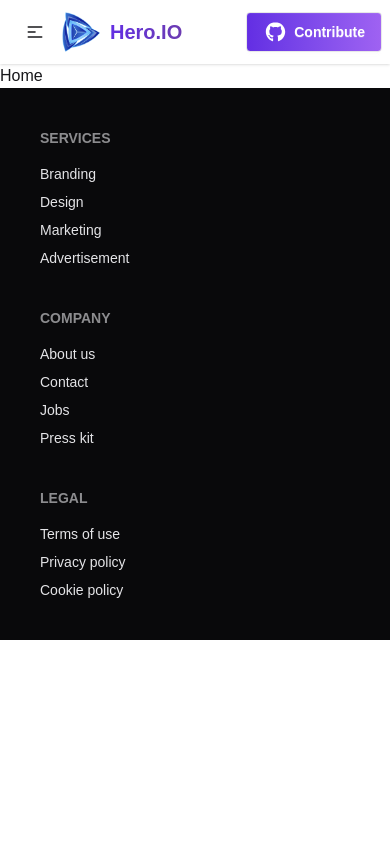
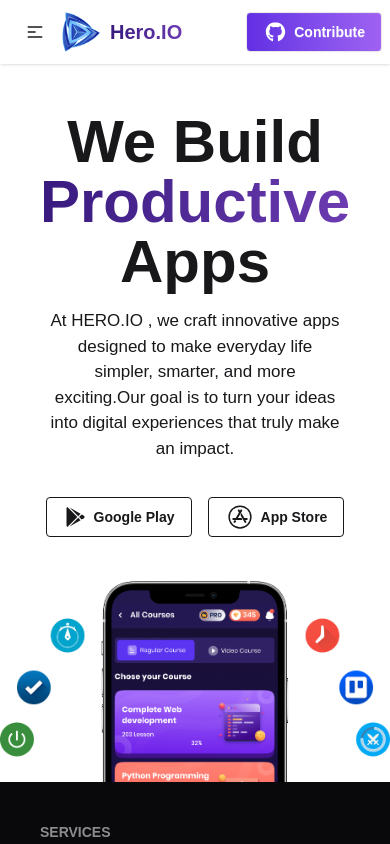
Before and after one commit to golamsarwar96/hero-io-react-app, a React (Vite) app: page / in a window 390 px wide. Shown: the top 844 px of the page. Built offline with nearby package versions, Linux system fonts and the light colour scheme.

Commit message:
Designed banner and made it responsive for all device

```diff
--- a/src/components/Header/NavBar.jsx
+++ b/src/components/Header/NavBar.jsx
@@ -39,7 +39,7 @@ const NavBar = () => {
         </div>
         <div className="flex justify-center items-center gap-2">
           <img className="w-10 h-10" src={logoImg} alt="" />
-          <h1 className="bg-gradient-to-r from-[#632EE3] to-[#6c3bb1] bg-clip-text text-transparent font-primary font-bold text-xl ">
+          <h1 className="bg-gradient-to-r from-[#381a7e] to-[#6c3bb1] bg-clip-text text-transparent font-primary font-bold text-xl ">
             Hero.IO
           </h1>
         </div>
--- /dev/null
+++ b/src/pages/Home/Banner.jsx
@@ -0,0 +1,39 @@
+import { faAppStore, faGooglePlay } from "@fortawesome/free-brands-svg-icons";
+import { FontAwesomeIcon } from "@fortawesome/react-fontawesome";
+import heroImg from "../../assets/hero.png";
+
+const Banner = () => {
+  return (
+    <div className="text-center space-y-4 mt-12 flex flex-col justify-center items-center">
+      <h1 className="text-6xl font-bold">
+        We Build{" "}
+        <span className="bg-gradient-to-r from-[#381a7e] to-[#6c3bb1] bg-clip-text text-transparent font-primary font-bold">
+          Productive
+        </span>{" "}
+        Apps
+      </h1>
+      <p className="text-[17px] w-[75%] text-center">
+        At HERO.IO , we craft innovative apps designed to make everyday life
+        simpler, smarter, and more exciting.Our goal is to turn your ideas into
+        digital experiences that truly make an impact.
+      </p>
+      <div className="space-x-4 mt-5">
+        <button className="btn btn-outline">
+          {" "}
+          <FontAwesomeIcon className="text-xl" icon={faGooglePlay} />
+          Google Play
+        </button>
+        <button className="btn btn-outline">
+          {" "}
+          <FontAwesomeIcon className="text-2xl" icon={faAppStore} />
+          App Store
+        </button>
+      </div>
+      <div className="mt-7">
+        <img className="w-[800px]" src={heroImg} alt="" />
+      </div>
+    </div>
+  );
+};
+
+export default Banner;
--- a/src/pages/Home/Home.jsx
+++ b/src/pages/Home/Home.jsx
@@ -1,7 +1,12 @@
 import React from "react";
+import Banner from "./Banner";
 
 const Home = () => {
-  return <div>Home</div>;
+  return (
+    <div>
+      <Banner></Banner>
+    </div>
+  );
 };
 
 export default Home;
```
